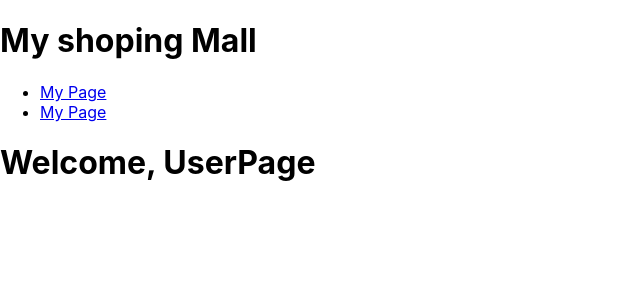
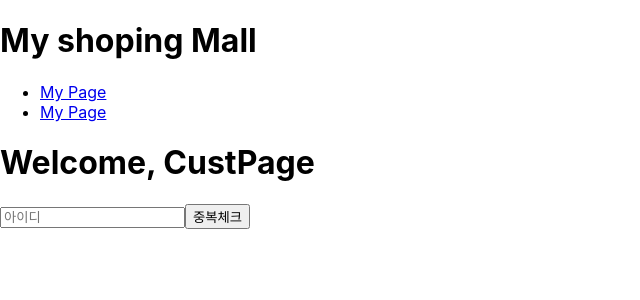
Before and after one commit to practice-server-side/Product-React, a React (Create React App) app: page /custPage in a window 1280 px wide. Shown: the top 300 px of the page, without its empty margins (0-640 px from the left). Built offline with nearby package versions, Linux system fonts and the light colour scheme.

Commit message:
api 연동 테스트 끝

```diff
--- /dev/null
+++ b/craco.config.js
@@ -0,0 +1,13 @@
+const path = require('path');
+
+module.exports = {
+  webpack: {
+    configure: {
+      resolve: {
+        alias: {
+          '@': path.resolve(__dirname, 'src/')
+        }
+      }
+    }
+  }
+};
--- a/package.json
+++ b/package.json
@@ -3,6 +3,7 @@
   "version": "0.1.0",
   "private": true,
   "dependencies": {
+    "@craco/craco": "^7.1.0",
     "@testing-library/jest-dom": "^5.17.0",
     "@testing-library/react": "^13.4.0",
     "@testing-library/user-event": "^13.5.0",
--- a/src/api/KotlinClient.ts
+++ b/src/api/KotlinClient.ts
@@ -1,10 +1,10 @@
 import axios from 'axios';
 
-const apiClient = axios.create({
-    baseURL: 'http://localhost:8080', // API 서버의 기본 URL
+const KotlinClient = axios.create({
+    baseURL: 'http://localhost:8080',
     headers: {
         'Content-Type': 'application/json',
     },
 });
 
-export default apiClient;
+export default KotlinClient;
--- a/src/page/Cust.page.tsx
+++ b/src/page/Cust.page.tsx
@@ -1,8 +1,26 @@
 import * as React from 'react';
+import {useState} from 'react';
+import KotlinClient from '../api/KotlinClient';
 
 export const CustPage = () => {
+
+    const [loginId, setLoginId] = useState('')
+
+    const handleValidateLoginId = (e: React.MouseEvent<HTMLInputElement>) => {
+        e.preventDefault()
+
+        KotlinClient.get('/api/noch/cust/${loginId}')
+            .then()
+            .catch()
+    }
+
     return <>
-    <h1>Welcome, UserPage</h1>
+        <h1>Welcome, CustPage</h1>
+        <form>
+            <input placeholder='아이디' value={loginId} onChange={(e) => setLoginId(e.target.value)}/>
+            <input type='submit' onClick={handleValidateLoginId} value="중복체크"/>
+        </form>
+
     </>
 }
 
--- a/tsconfig.json
+++ b/tsconfig.json
@@ -1,5 +1,6 @@
 {
   "compilerOptions": {
+    "moduleResolution": "node",
     "target": "es5",
     "allowJs": true,
     "jsx": "preserve",
```
Also changed, not shown: 1 other file (tests, documents, lock files or other folders).
